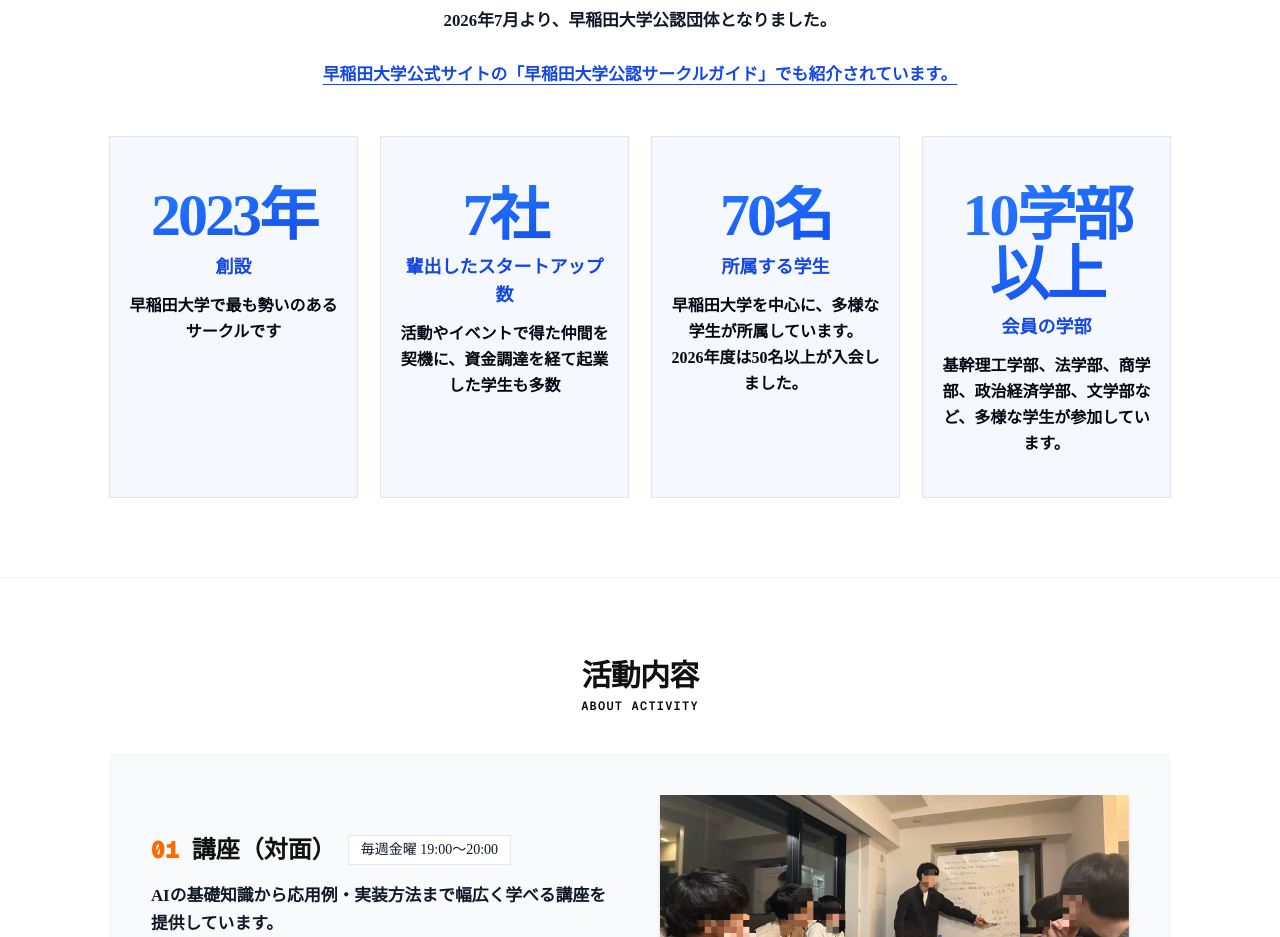
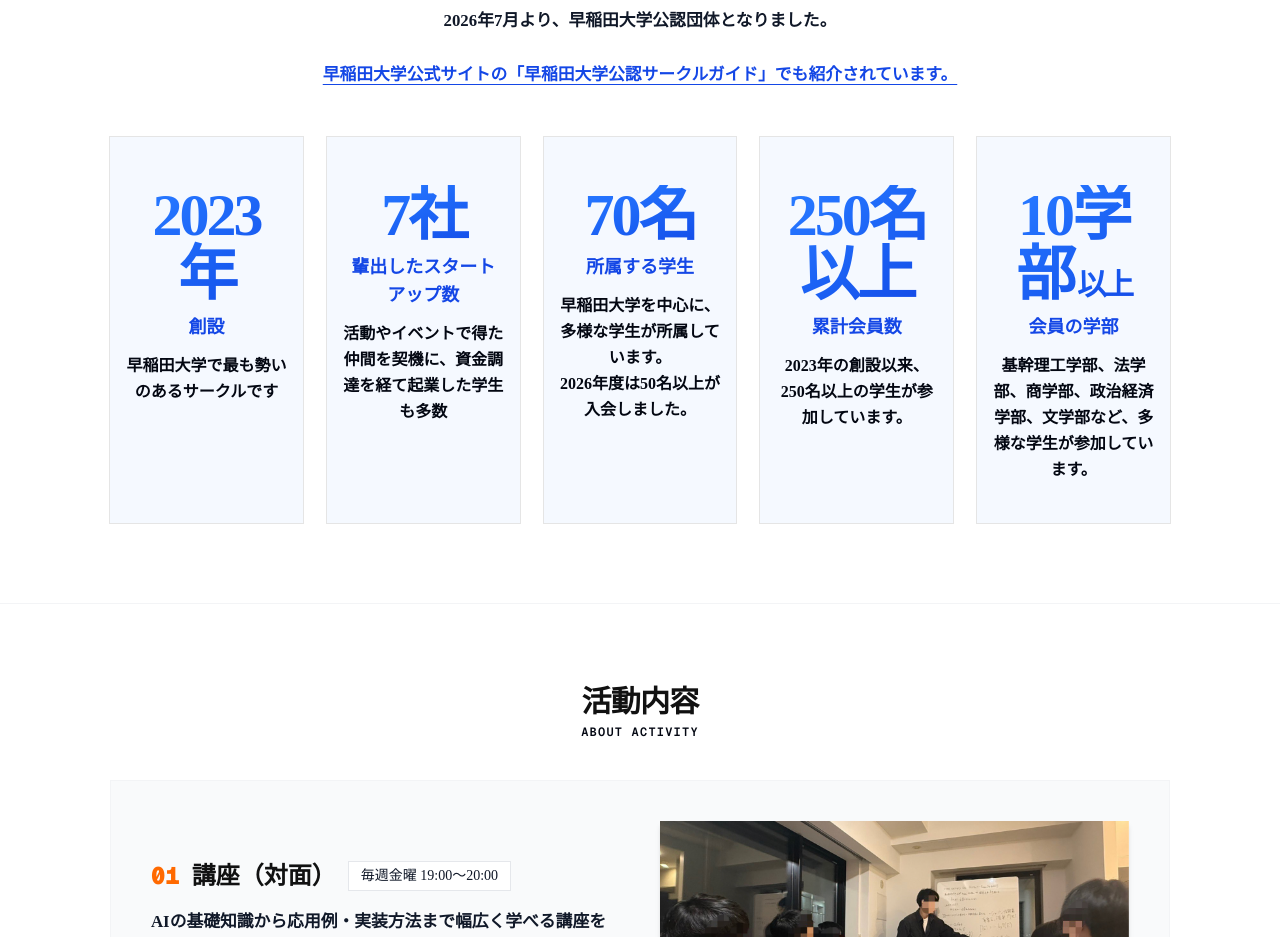
Before and after one commit to TaiyoSunouchi/wasedaaiclub, a Next.js app in the folder homepage/: page / in a window 1280 px wide. Shown: the part 1420-2357 px from the top of the page. Built offline with nearby package versions, Linux system fonts and the light colour scheme.

Commit message:
Add cumulative member count statistic

```diff
--- a/homepage/src/app/page.tsx
+++ b/homepage/src/app/page.tsx
@@ -445,7 +445,7 @@
             </a>
           </p>
 
-          <div className="grid grid-cols-1 md:grid-cols-2 lg:grid-cols-4 gap-6">
+          <div className="grid grid-cols-1 md:grid-cols-2 lg:grid-cols-3 xl:grid-cols-5 gap-6">
             {[
               {
                 value: "2023年",
@@ -466,7 +466,14 @@
                 </>,
               },
               {
-                value: "10学部以上",
+                value: "250名以上",
+                label: "累計会員数",
+                sub: "2023年の創設以来、250名以上の学生が参加しています。",
+              },
+              {
+                value: <>
+                  10学部<span className="ml-1 text-2xl md:text-3xl">以上</span>
+                </>,
                 label: "会員の学部",
                 sub: "基幹理工学部、法学部、商学部、政治経済学部、文学部など、多様な学生が参加しています。",
               },
```
